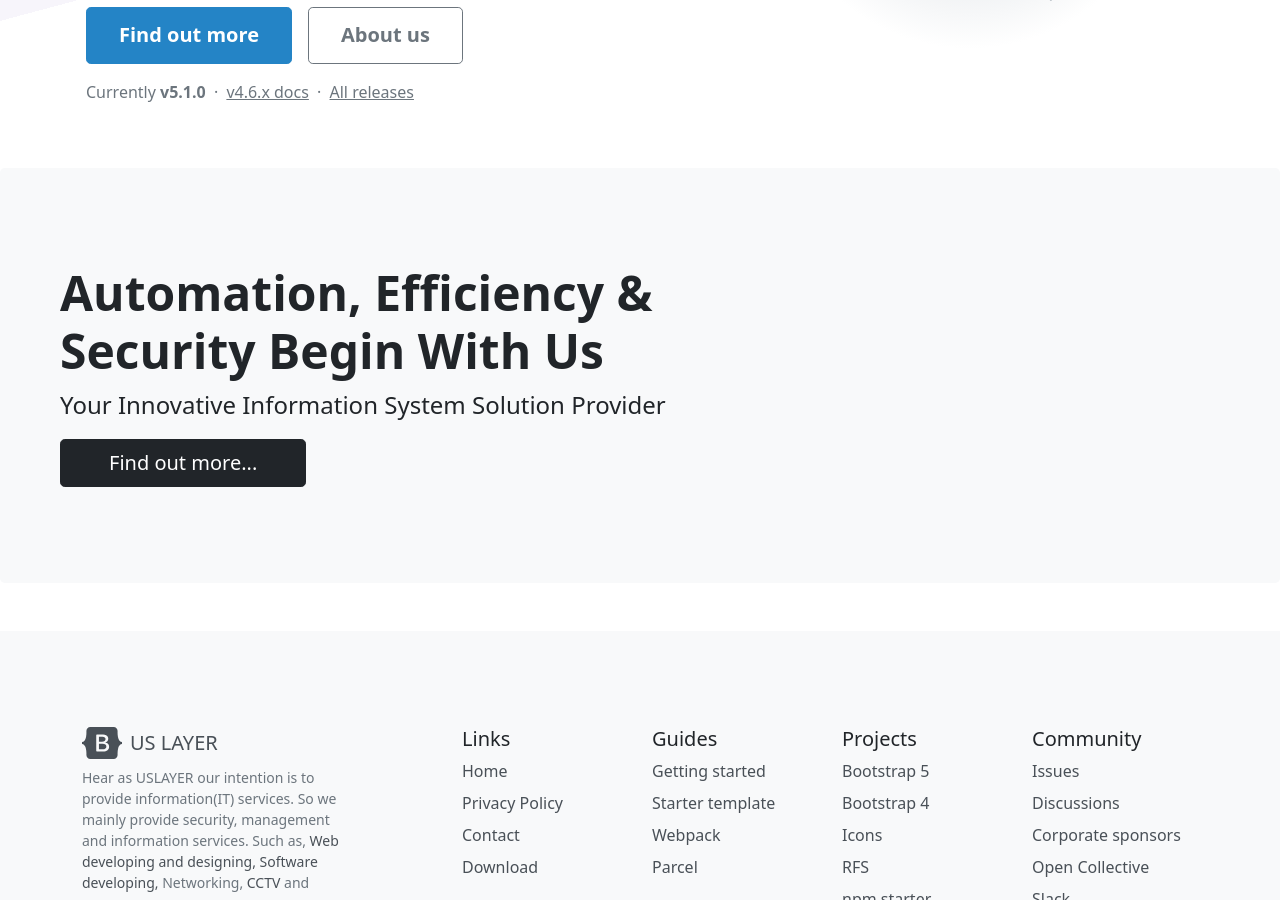
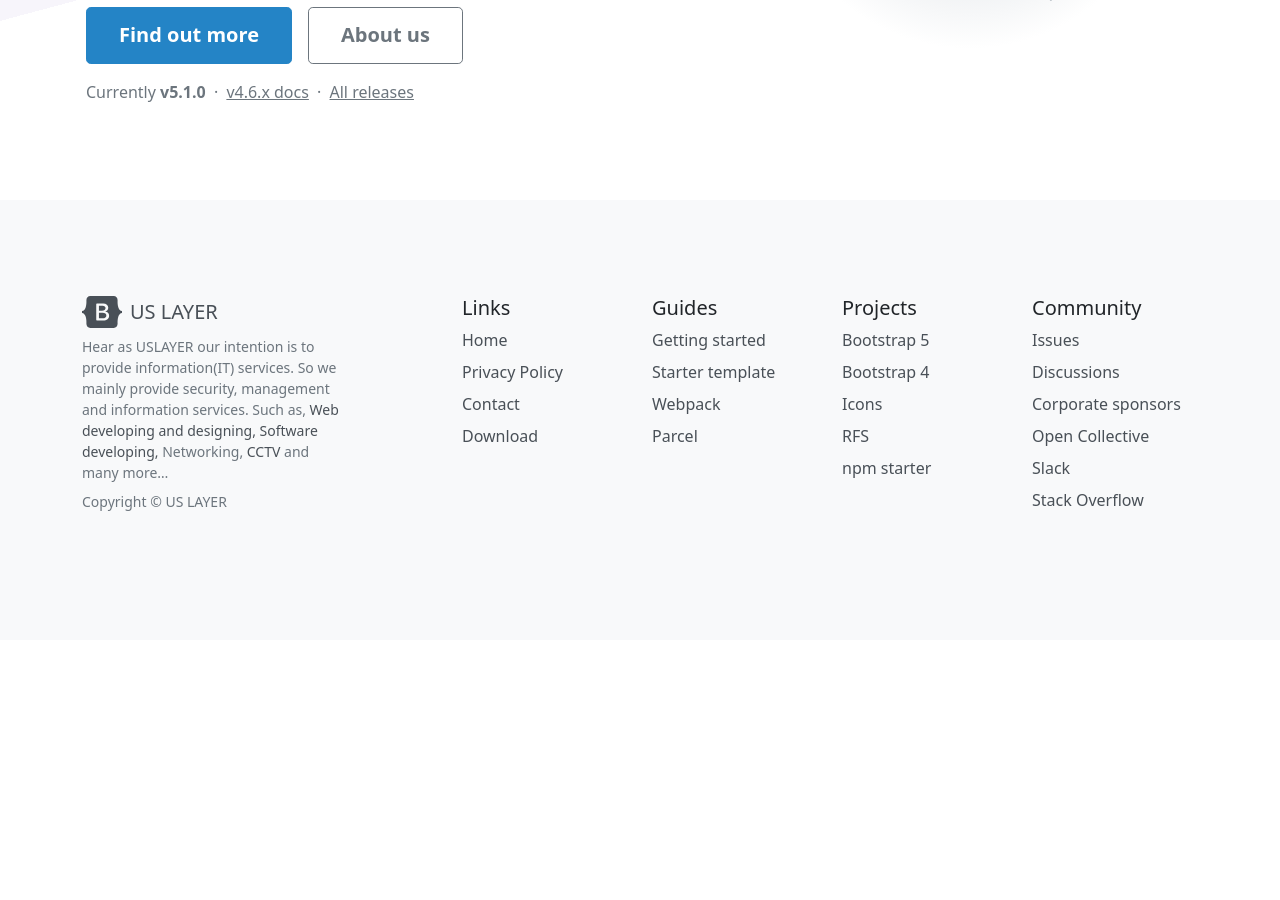
Before and after one commit to uslayer/uslayer.github.io, a Jekyll site: the page built from index.html, in a window 1280 px wide and 900 px high, scrolled down 535 px. Built offline with Jekyll 4.4.1, drawn with Linux system fonts in a browser that asks for light colours; the list of posts is cut into pages by our own code; after the commit the page ends 1175 px from its top, so only the background shows below that.

Commit message:
Update index.html

```diff
--- a/index.html
+++ b/index.html
@@ -7,7 +7,7 @@ image: assets/images/blog/press-cover.jpg
 
 <!-- Home Intro
 ================================================== -->
-
+{% if page.url == "/" %}
 <div class="bd-masthead mb-3" id="content">
   <div class="container px-4 px-md-3">
     <div class="row align-items-lg-center">
@@ -38,15 +38,6 @@ image: assets/images/blog/press-cover.jpg
   </div>
 </div>
 
-{% if page.url == "/" %}
-
-<div class="p-5 mb-4 bg-light rounded-3">
-      <div class="container-fluid py-5">
-        <h1 class="display-5 fw-bold">Automation, Efficiency & <br>Security Begin With Us</h1>
-        <p class="col-md-8 fs-4">Your Innovative Information System Solution Provider</p>
-        <a href="{{site.baseurl}}/about" class="btn btn-dark text-white px-5 btn-lg">Find out more...</a>
-      </div>
-    </div>
 {% endif %}
 
 <!-- Notice
```
